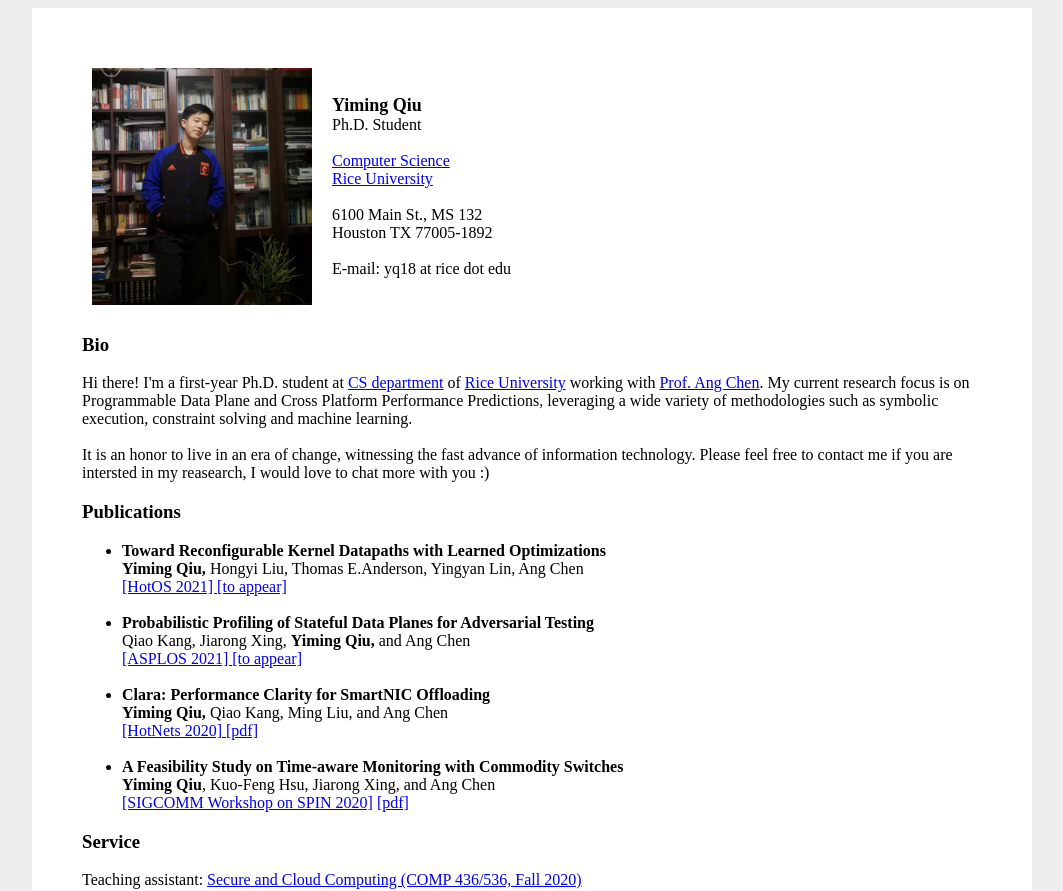
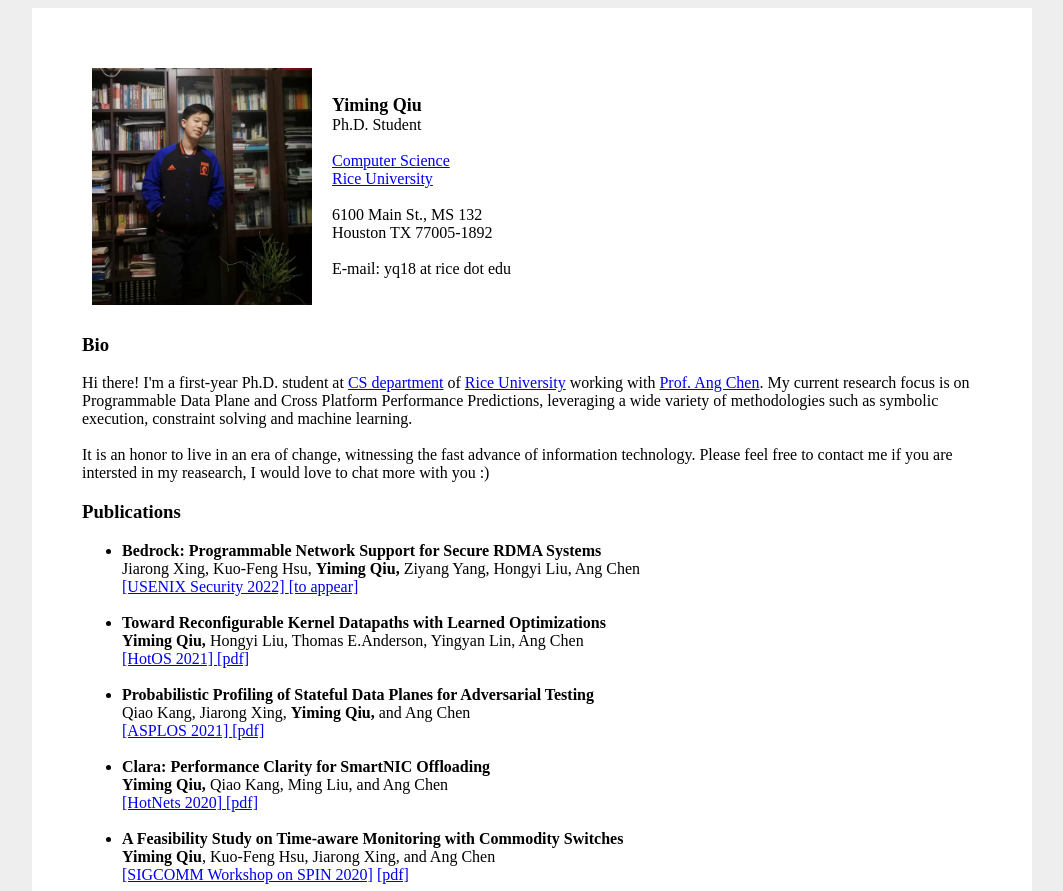
Before and after one commit to 824728350/824728350.github.io, a plain HTML site: page index.html in a window 1280 px wide. Shown: the top 891 px of the page, without its empty margins (108-1171 px from the left). Drawn offline with Linux system fonts and the light colour scheme.

Commit message:
Update index.html

```diff
--- a/index.html
+++ b/index.html
@@ -68,11 +68,19 @@
     <h3>Publications</h3>
 
     <ul>
+      <li><b>Bedrock: Programmable Network Support for Secure RDMA Systems</b>
+        <br>
+        Jiarong Xing, Kuo-Feng Hsu, <b>Yiming Qiu,</b> Ziyang Yang, Hongyi Liu, Ang Chen<br>
+        <a href="https://www.usenix.org/conference/usenixsecurity22"> [USENIX Security 2022] </a>
+        <a href="https://yimingqiu.me/">[to appear]</a><br>
+      </li>
+
+      <br>
        <li><b>Toward Reconfigurable Kernel Datapaths with Learned Optimizations</b>
         <br>
         <b>Yiming Qiu,</b> Hongyi Liu, Thomas E.Anderson, Yingyan Lin, Ang Chen<br>
         <a href="https://sigops.org/s/conferences/hotos/2021/"> [HotOS 2021] </a>
-        <a href="https://yimingqiu.me/">[to appear]</a><br>
+        <a href="https://yimingqiu.me/">[pdf]</a><br>
       </li>
 
       <br>
@@ -80,7 +88,7 @@
         <br>
         Qiao Kang, Jiarong Xing, <b>Yiming Qiu,</b> and Ang Chen<br>
         <a href="https://asplos-conference.org/"> [ASPLOS 2021] </a>
-        <a href="https://yimingqiu.me/">[to appear]</a><br>
+        <a href="https://yimingqiu.me/">[pdf]</a><br>
       </li>
 
       <br>
```
